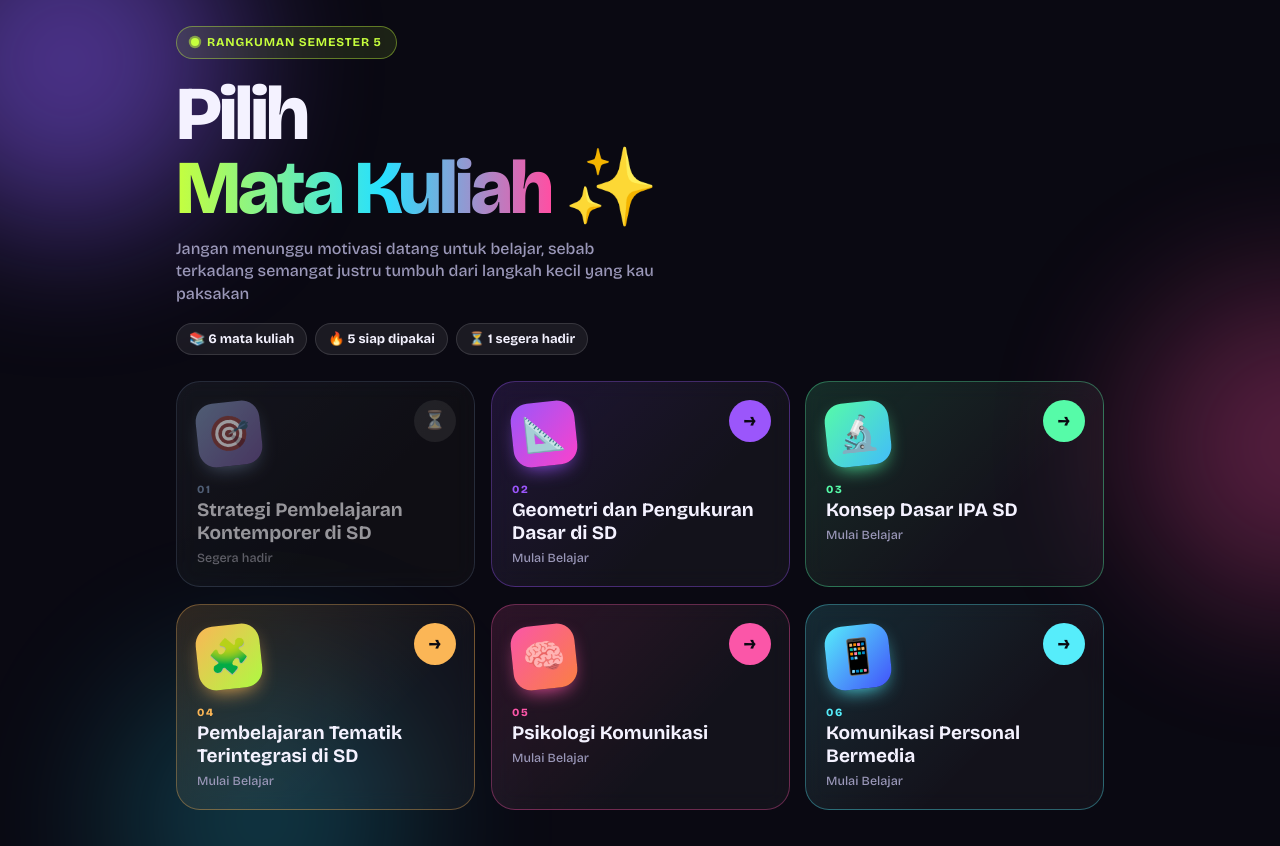
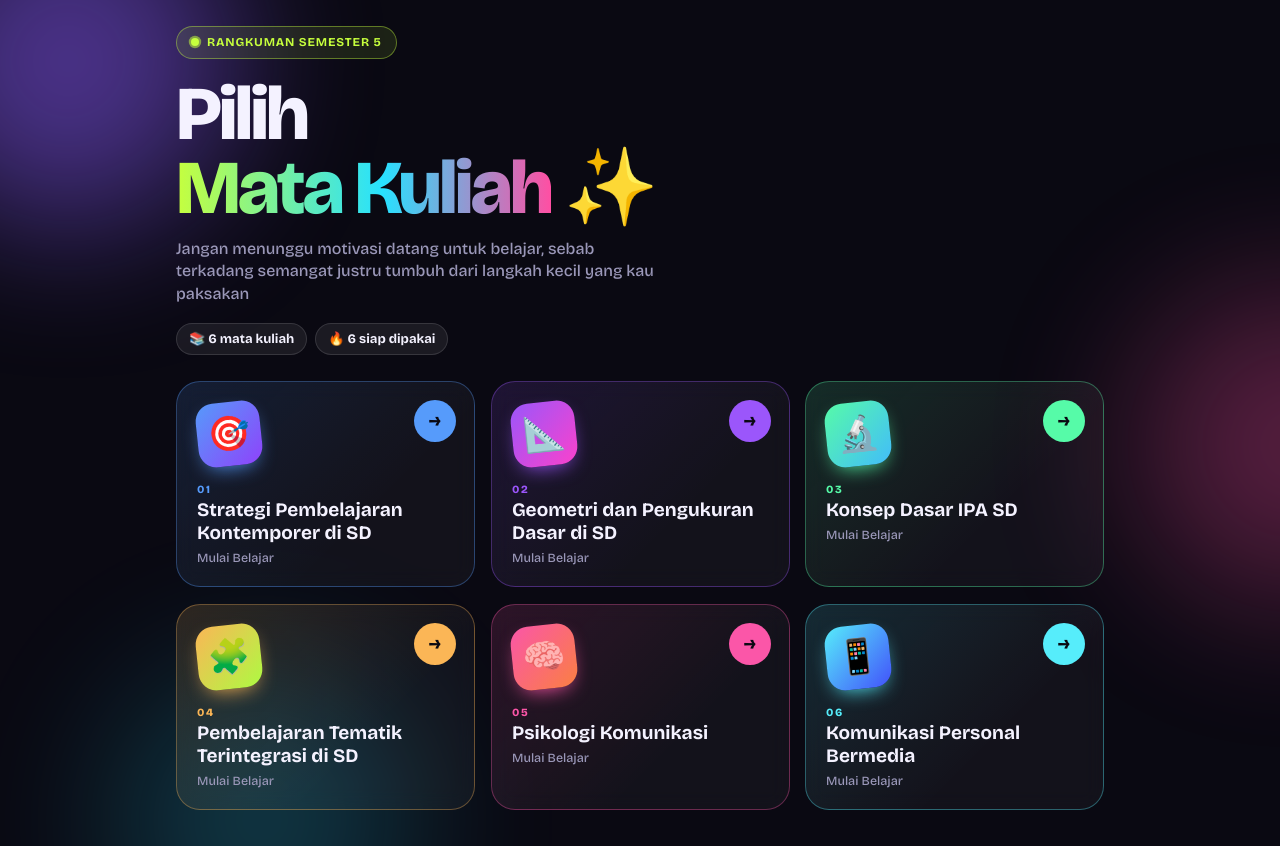
Before and after one commit to Rasyid-lei/Catatan-Studi-Semester-5, a plain HTML site: page index.html in a window 1280 px wide. Drawn offline with nearby package versions, Linux system fonts and the light colour scheme.

Commit message:
Update index.html

```diff
--- a/index.html
+++ b/index.html
@@ -98,7 +98,7 @@ h1 em{font-style:normal;background:linear-gradient(90deg,var(--lime),var(--cyan)
 // Kalau materinya sudah jadi, isi link-nya di sini.
 // ══════════════════════════════════════════
 const MATKUL = [
-  { name: 'Strategi Pembelajaran Kontemporer di SD', icon: '🎯', hue: 215, link: '' },
+  { name: 'Strategi Pembelajaran Kontemporer di SD', icon: '🎯', hue: 215, link: 'https://rasyid-lei.github.io/Catatan-Studi-Strategi-Pembelajaran/' },
   { name: 'Geometri dan Pengukuran Dasar di SD',     icon: '📐', hue: 265, link: 'https://rasyid-lei.github.io/Catatan-Studi-MTK-II/' },
   { name: 'Konsep Dasar IPA SD',                     icon: '🔬', hue: 150, link: 'https://rasyid-lei.github.io/Catatan-Studi-IPA/' },
   { name: 'Pembelajaran Tematik Terintegrasi di SD', icon: '🧩', hue: 35,  link: 'https://rasyid-lei.github.io/Rangkuman-Pembelajaran-Tematik/' },
```
